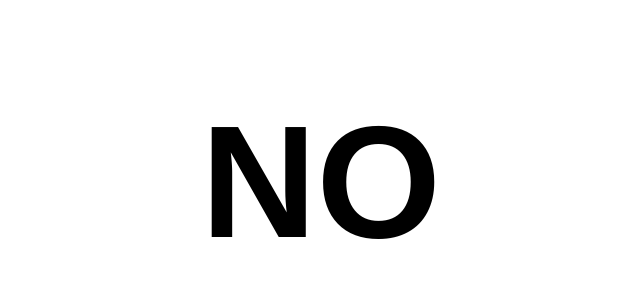
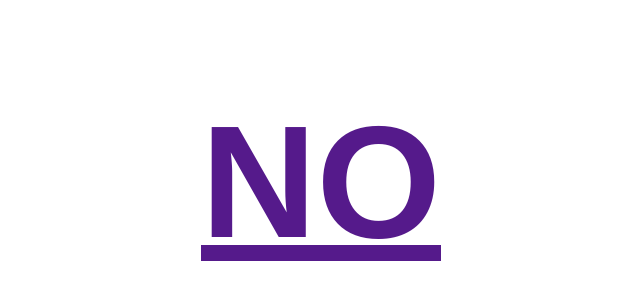
Before and after one commit to clintecker/doeschromesupportemojiyet.com, a plain HTML site: page index.html in a window 1280 px wide. Shown: the part 70-370 px from the top of the page, without its empty margins (319-959 px from the left). Drawn offline with nearby package versions, Linux system fonts and the light colour scheme.

Commit message:
fix js bugs

```diff
--- a/index.html
+++ b/index.html
@@ -10,12 +10,17 @@
     <script type="text/javascript" src="http://ajax.googleapis.com/ajax/libs/jquery/1.9.1/jquery.min.js"></script>
     <script type="text/javascript">
     success = function(data) {
-        if (data['properties']['supports-emoji'] == true) {
-            $("#well a").text('YES');
+        var link = $("#well a");
+        var supports_emoji = data['properties']['supports-emoji'];
+        var bug_link = data['links']['bug-report'];
+        if (supports_emoji == true) {
+            link.text('YES');
         } else {
-            $("#well").text('NO');
+            link.text('NO');
         }
-        $("#well a").attr('href', data['links']['bug-report']);
+        if(bug_link) {
+            link.attr('href', bug_link);
+        }
     };
     $.ajax({
         dataType: "json",
```
